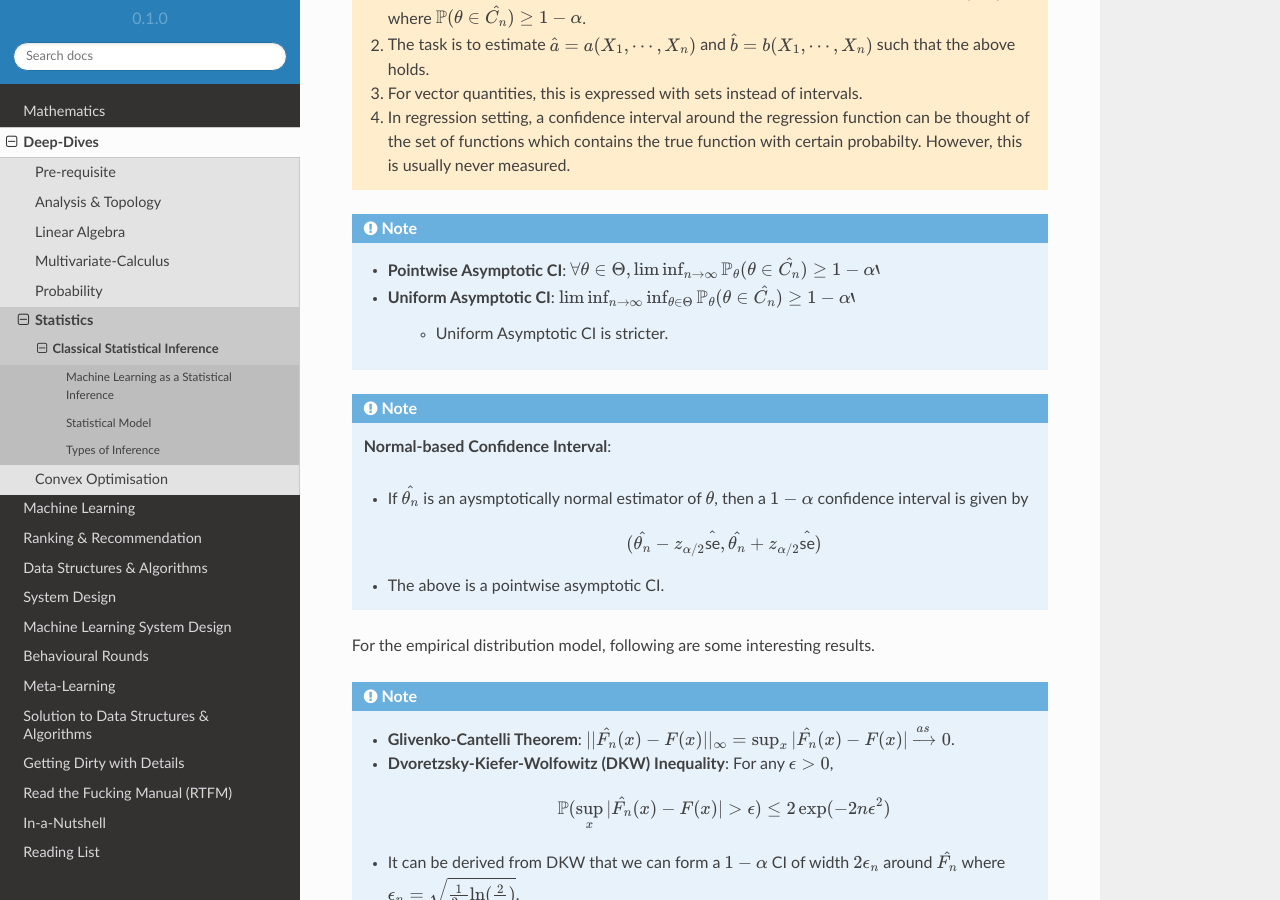
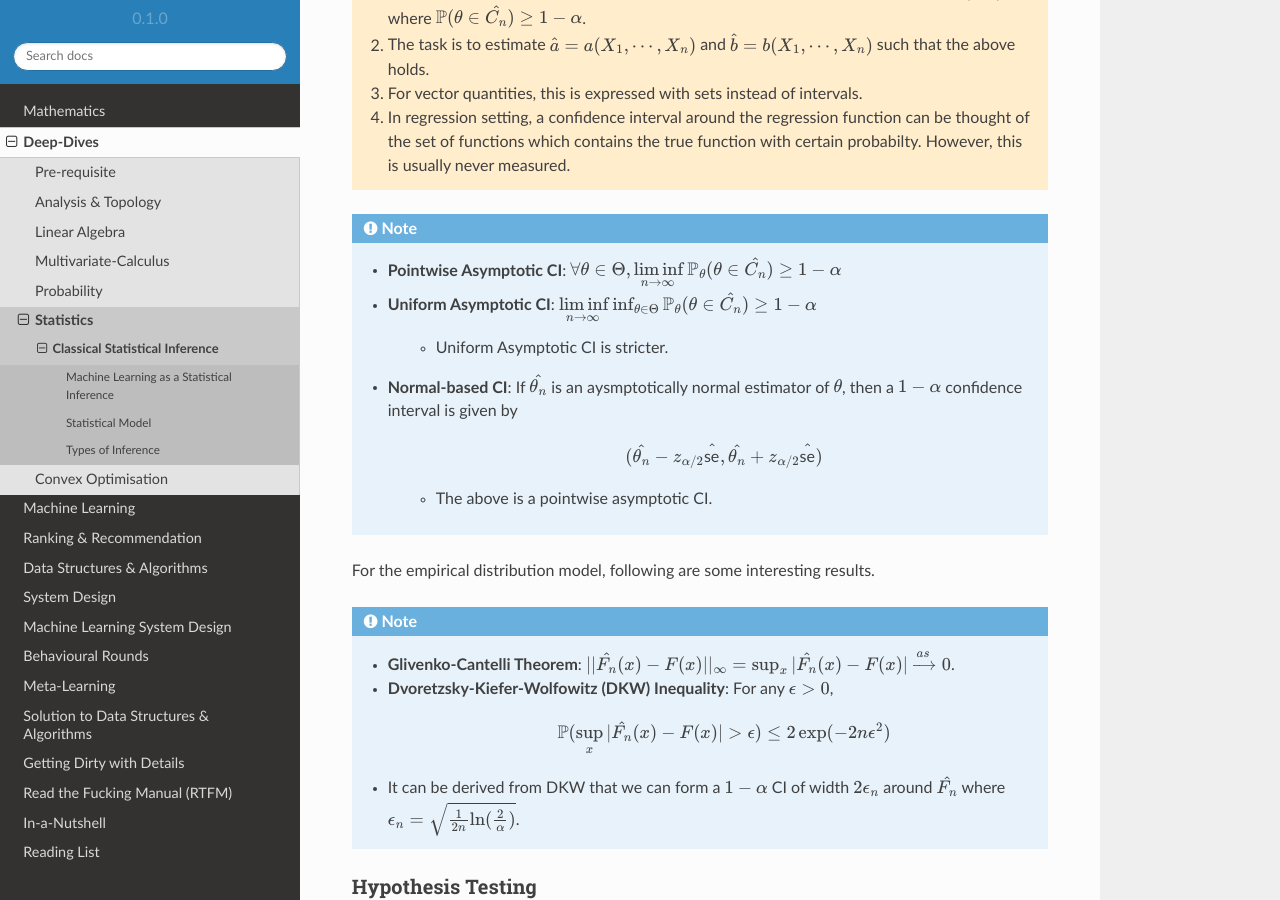
Before and after one commit to uselesstechjunks/leetcode, a Sphinx documentation site: the page built from docs/source/math/stat/inference.rst, in a window 1280 px wide and 900 px high, scrolled down 4438 px. Built offline with Sphinx 7.4.7 and the Read the Docs theme 2.0.0, drawn with Linux system fonts in a browser that asks for light colours.

Commit message:
Update inference.rst

```diff
--- a/docs/source/math/stat/inference.rst
+++ b/docs/source/math/stat/inference.rst
@@ -146,18 +146,15 @@ Confidence Set Estimation
 	#. In regression setting, a confidence interval around the regression function can be thought of the set of functions which contains the true function with certain probabilty. However, this is usually never measured.
 
 .. note::
-	* **Pointwise Asymptotic CI**: :math:`\forall\theta\in\Theta,\liminf_{n\to\infty}\mathbb{P}_{\theta}(\theta\in\hat{C_n})\ge 1-\alpha``
-	* **Uniform Asymptotic CI**: :math:`\liminf_{n\to\infty}\inf_{\theta\in\Theta}\mathbb{P}_{\theta}(\theta\in\hat{C_n})\ge 1-\alpha``
+	* **Pointwise Asymptotic CI**: :math:`\forall\theta\in\Theta,\liminf\limits_{n\to\infty}\mathbb{P}_{\theta}(\theta\in\hat{C_n})\ge 1-\alpha`
+	* **Uniform Asymptotic CI**: :math:`\liminf\limits_{n\to\infty}\inf_{\theta\in\Theta}\mathbb{P}_{\theta}(\theta\in\hat{C_n})\ge 1-\alpha`
 
 		* Uniform Asymptotic CI is stricter.
-
-.. note::
-	**Normal-based Confidence Interval**:
-
-	* If :math:`\hat{\theta_n}` is an aysmptotically normal estimator of :math:`\theta`, then a :math:`1-\alpha` confidence interval is given by
+	* **Normal-based CI**: If :math:`\hat{\theta_n}` is an aysmptotically normal estimator of :math:`\theta`, then a :math:`1-\alpha` confidence interval is given by
 
 		.. math:: (\hat{\theta_n}-z_{\alpha/2}\hat{\text{se}},\hat{\theta_n}+z_{\alpha/2}\hat{\text{se}})
-	* The above is a pointwise asymptotic CI.
+
+		* The above is a pointwise asymptotic CI.
 
 For the empirical distribution model, following are some interesting results.
 
```
